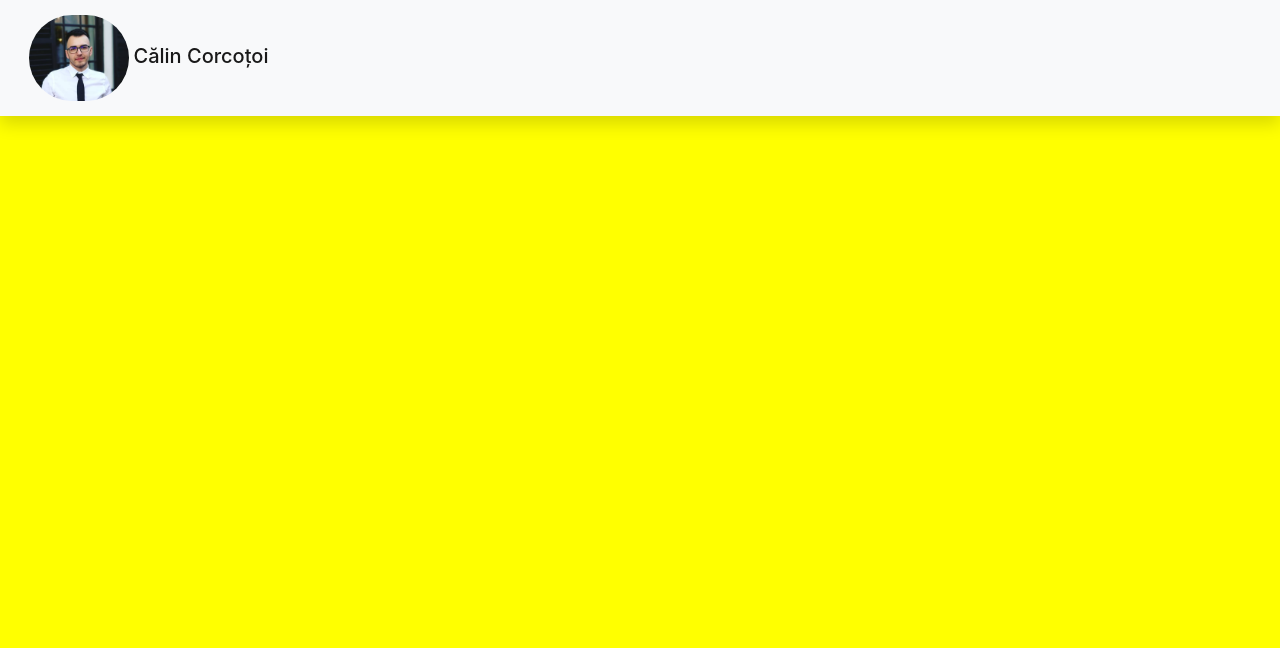
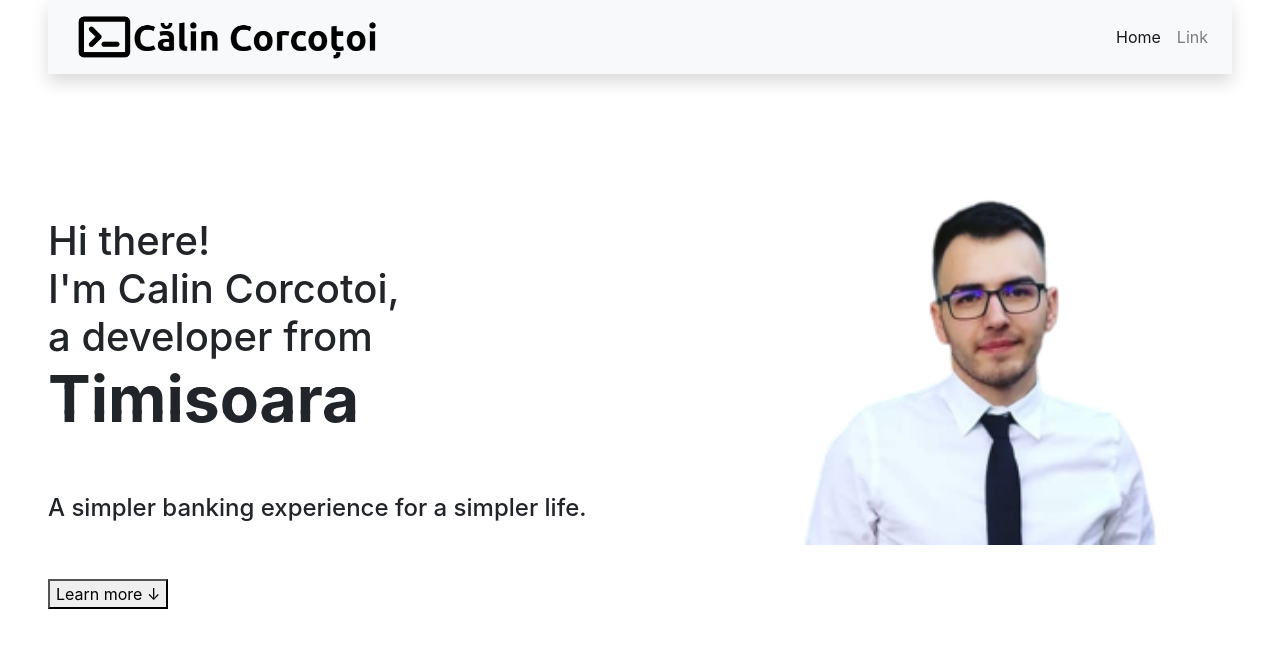
Before and after one commit to calincorcotoi/porto, a website built with Parcel: page src/index.html in a window 1280 px wide. Built offline with nearby package versions, Linux system fonts and the light colour scheme.

Commit message:
added effects for text and some imgs

```diff
--- a/src/css/main.scss
+++ b/src/css/main.scss
@@ -1,5 +1,104 @@
-$background: yellow;
+.btn {
+  font-family: "Roboto";
+}
 
-body {
-  background: $background;
+.nav-button-name {
+  text-decoration: none;
 }
+
+.nav-img-logo {
+  width: 300px;
+}
+
+/* HEADER */
+.header {
+  padding: 0 3rem;
+  height: 100vh;
+  display: flex;
+  flex-direction: column;
+  // align-items: center;
+}
+
+.header__title {
+  flex: 1;
+
+  max-width: 115rem;
+  display: grid;
+  grid-template-columns: 3fr 2fr;
+  row-gap: 3rem;
+  align-content: center;
+  justify-content: center;
+
+  align-items: center;
+  justify-items: start;
+}
+
+.header__img {
+  width: 100%;
+  grid-column: 2 / 3;
+  grid-row: 1 / span 4;
+  transform: translateY(-6rem);
+}
+
+/* Effect */
+.stack {
+  display: grid;
+  grid-template-columns: 1fr;
+}
+
+.stack span {
+  font-weight: bold;
+  grid-row-start: 1;
+  grid-column-start: 1;
+  font-size: 4rem;
+  --stack-height: calc(100% / var(--stacks) - 1px);
+  --inverse-index: calc(calc(var(--stacks) - 1) - var(--index));
+  --clip-top: calc(var(--stack-height) * var(--index));
+  --clip-bottom: calc(var(--stack-height) * var(--inverse-index));
+  clip-path: inset(var(--clip-top) 0 var(--clip-bottom) 0);
+  animation: stack 340ms cubic-bezier(0.46, 0.29, 0, 1.24) 1 backwards
+      calc(var(--index) * 120ms),
+    glitch 2s ease infinite 2s alternate-reverse;
+}
+
+.stack span:nth-child(odd) {
+  --glitch-translate: 8px;
+}
+.stack span:nth-child(even) {
+  --glitch-translate: -8px;
+}
+
+@keyframes stack {
+  0% {
+    opacity: 0;
+    transform: translateX(-50%);
+    text-shadow: -2px 3px 0 red, 2px -3px 0 blue;
+  }
+  60% {
+    opacity: 0.5;
+    transform: translateX(50%);
+  }
+  80% {
+    transform: none;
+    opacity: 1;
+    text-shadow: 2px -3px 0 red, -2px 3px 0 blue;
+  }
+  100% {
+    text-shadow: none;
+  }
+}
+
+@keyframes glitch {
+  0% {
+    text-shadow: -2px 3px 0 red, 2px -3px 0 blue;
+    transform: translate(var(--glitch-translate));
+  }
+  2% {
+    text-shadow: 2px -3px 0 red, -2px 3px 0 blue;
+  }
+  4%,
+  100% {
+    text-shadow: none;
+    transform: none;
+  }
+}
--- a/src/index.html
+++ b/src/index.html
@@ -14,49 +14,77 @@
       crossorigin="anonymous"
     />
 
+    <link
+      rel="stylesheet"
+      href="https://fonts.googleapis.com/css?family=Roboto"
+    />
+
     <title>Protofolio Calin Corcotoi</title>
   </head>
 
+  <body>
+    <header class="header">
       <nav class="navbar navbar-expand-lg navbar-light bg-light shadow">
-
-    <button type="button" class="btn btn-link" style="text-decoration: none;">
-      <img src="../src/img/calinProfil.png" alt="Avatar Logo" style="width:100px;" class="rounded-pill">
-      <span class="navbar-brand mb-0 h1">Călin Corcoțoi</span>
+        <button type="button" class="btn btn-link nav-button-name">
+          <img
+            src="../src/assets/imgs/logo.png"
+            alt="Avatar Logo"
+            class="nav-img-logo"
+          />
         </button>
 
-    <!-- <button class="navbar-toggler" type="button" data-toggle="collapse" data-target="#navbarSupportedContent" aria-controls="navbarSupportedContent" aria-expanded="false" aria-label="Toggle navigation">
+        <button
+          class="navbar-toggler"
+          type="button"
+          data-toggle="collapse"
+          data-target="#navbarSupportedContent"
+          aria-controls="navbarSupportedContent"
+          aria-expanded="false"
+          aria-label="Toggle navigation"
+        >
           <span class="navbar-toggler-icon"></span>
-    </button> -->
+        </button>
 
-    <!-- <div class="collapse navbar-collapse" id="navbarSupportedContent">
-      <ul class="navbar-nav mr-auto">
+        <div
+          class="collapse navbar-collapse mr-auto"
+          id="navbarSupportedContent"
+        >
+          <ul class="navbar-nav ml-auto">
             <li class="nav-item active">
-          <a class="nav-link" href="#">Home <span class="sr-only">(current)</span></a>
+              <a class="nav-link" href="#"
+                >Home <span class="sr-only">(current)</span></a
+              >
             </li>
             <li class="nav-item">
               <a class="nav-link" href="#">Link</a>
             </li>
-        <li class="nav-item dropdown">
-          <a class="nav-link dropdown-toggle" href="#" id="navbarDropdown" role="button" data-toggle="dropdown" aria-haspopup="true" aria-expanded="false">
-            Dropdown
-          </a>
-          <div class="dropdown-menu" aria-labelledby="navbarDropdown">
-            <a class="dropdown-item" href="#">Action</a>
-            <a class="dropdown-item" href="#">Another action</a>
-            <div class="dropdown-divider"></div>
-            <a class="dropdown-item" href="#">Something else here</a>
+          </ul>
         </div>
-        </li>
-        <li class="nav-item">
-          <a class="nav-link disabled" href="#" tabindex="-1" aria-disabled="true">Disabled</a>
-        </li>
-      </ul>
-      <form class="form-inline my-2 my-lg-0">
-        <input class="form-control mr-sm-2" type="search" placeholder="Search" aria-label="Search">
-        <button class="btn btn-outline-success my-2 my-sm-0" type="submit">Search</button>
-      </form>
-    </div> -->
       </nav>
+
+      <div class="header__title">
+        <!-- <h1 onclick="alert('HTML alert')"> -->
+        <h1>
+          Hi there! <br />
+          <!-- Green highlight effect -->
+          <span class="highlight">I'm Calin Corcotoi</span>, <br />
+          a developer from
+          <!-- <span class="highlight">Timisoara</span> -->
+          <div class="stack" style="--stacks: 3">
+            <span style="--index: 0">Timisoara</span>
+            <span style="--index: 1">Timisoara</span>
+            <span style="--index: 2">Timisoara</span>
+          </div>
+        </h1>
+        <img
+          src="../src/assets/imgs/calinProfil-removebg.png"
+          class="header__img"
+          alt="Minimalist bank items"
+        />
+        <h4>A simpler banking experience for a simpler life.</h4>
+        <button class="btn--text btn--scroll-to">Learn more &DownArrow;</button>
+      </div>
+    </header>
 
     <!-- Optional JavaScript -->
     <!-- jQuery first, then Popper.js, then Bootstrap JS -->
```
Also changed, not shown: src/assets/imgs/calin.jpg (renamed from src/img/calin.jpg), src/assets/imgs/calinProfil-removebg.png (added), src/assets/imgs/calinProfil.png (renamed from src/img/calinProfil.png), src/assets/imgs/logo.png (added). Lines whose indentation alone changed are shown as unchanged.
